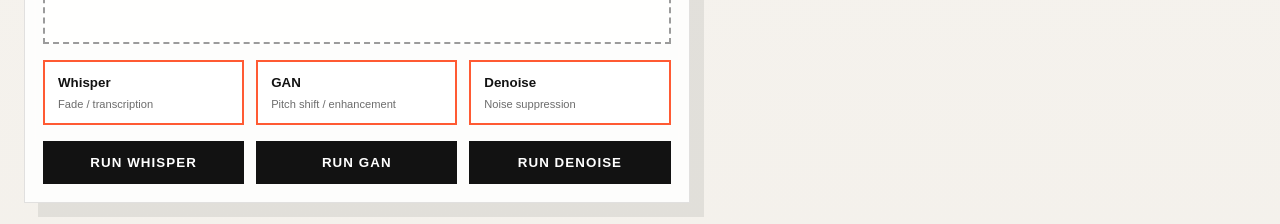
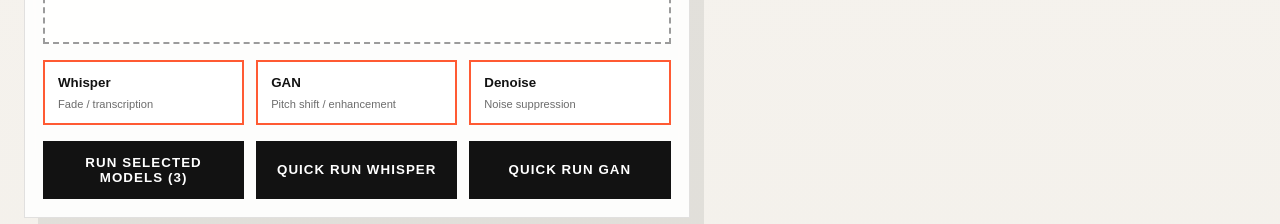
Before and after one commit to ATJakeDog/frontend-audio-microservice, a React (Create React App) app: page / in a window 1280 px wide. Shown: the part 894-1118 px from the top of the page. Built offline with nearby package versions, Linux system fonts and the light colour scheme; no server answers.

Commit message:
Initial frontend v3

```diff
--- a/src/App.js
+++ b/src/App.js
@@ -27,11 +27,33 @@ const createSelection = () => MODEL_OPTIONS.reduce((accumulator, model) => {
 }, {});
 
 const parseChanges = (changesMetadata) => {
-  try {
-    return JSON.parse(changesMetadata || '[]');
-  } catch {
+  if (Array.isArray(changesMetadata)) {
+    return changesMetadata;
+  }
+
+  if (changesMetadata == null) {
     return [];
   }
+
+  let value = changesMetadata;
+
+  for (let attempt = 0; attempt < 2; attempt += 1) {
+    if (Array.isArray(value)) {
+      return value;
+    }
+
+    if (typeof value !== 'string') {
+      return [];
+    }
+
+    try {
+      value = JSON.parse(value);
+    } catch {
+      return [];
+    }
+  }
+
+  return Array.isArray(value) ? value : [];
 };
 
 const normalizeTask = (task) => ({
@@ -173,6 +195,30 @@ function App() {
       setMsg(taskResult.message || `Задача ${taskResult.taskId} отправлена`);
     } catch (error) {
       setMsg(error.message || 'Ошибка сервера');
+    }
+  };
+
+  const handleRunSelectedModels = async () => {
+    if (!file) {
+      setMsg('Сначала выберите аудиофайл');
+      return;
+    }
+
+    if (enabledModelKeys.length === 0) {
+      setMsg('Выберите хотя бы одну модель');
+      return;
+    }
+
+    setMsg(`Запускаю выбранные модели: ${enabledModelKeys.join(', ')}`);
+
+    try {
+      const results = await Promise.all(enabledModelKeys.map((modelName) => submitTask(modelName)));
+      results.forEach((taskResult, index) => {
+        registerTask(taskResult, enabledModelKeys[index]);
+      });
+      setMsg(`Запущено ${results.length} задач по выбранным моделям`);
+    } catch (error) {
+      setMsg(error.message || 'Ошибка запуска выбранных моделей');
     }
   };
 
@@ -367,16 +413,15 @@ function App() {
               </div>
 
               <div className="action-row">
-                {MODEL_OPTIONS.map((model) => (
-                  <button
-                    key={model.key}
-                    type="button"
-                    className="primary-button"
-                    onClick={() => handleSingleRun(model.key)}
-                  >
-                    Run {model.label}
-                  </button>
-                ))}
+                <button type="button" className="primary-button" onClick={handleRunSelectedModels}>
+                  Run selected models ({selectedModelCount})
+                </button>
+                <button type="button" className="primary-button" onClick={() => handleSingleRun('whisper')}>
+                  Quick run whisper
+                </button>
+                <button type="button" className="primary-button" onClick={() => handleSingleRun('gan')}>
+                  Quick run gan
+                </button>
               </div>
             </section>
 
```
